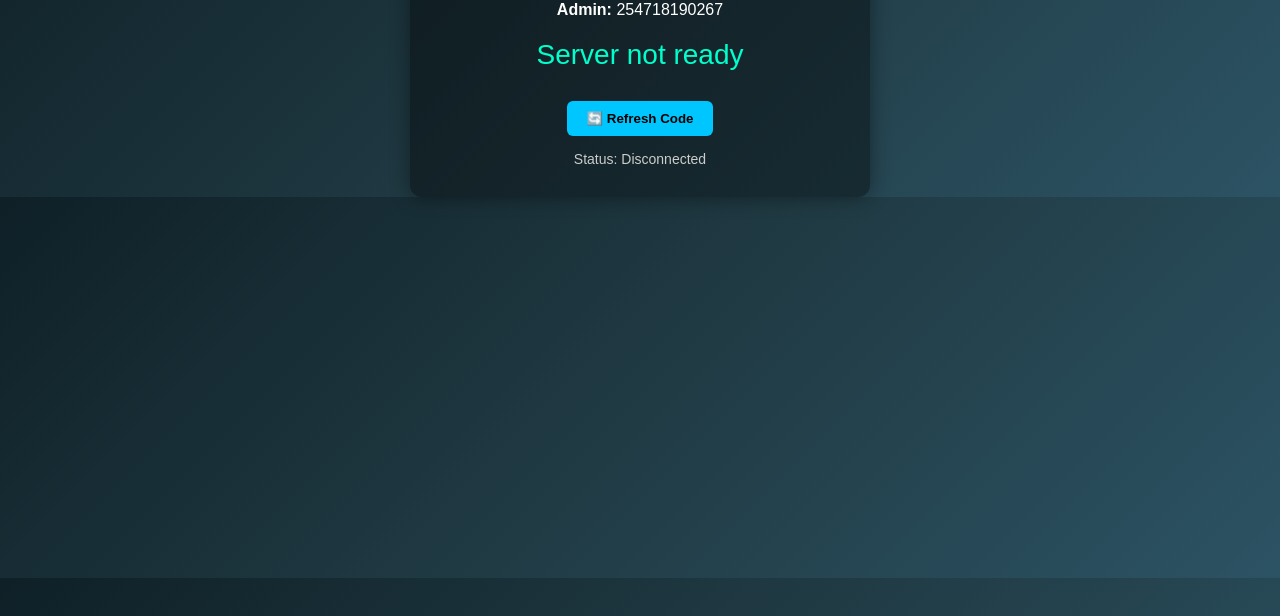
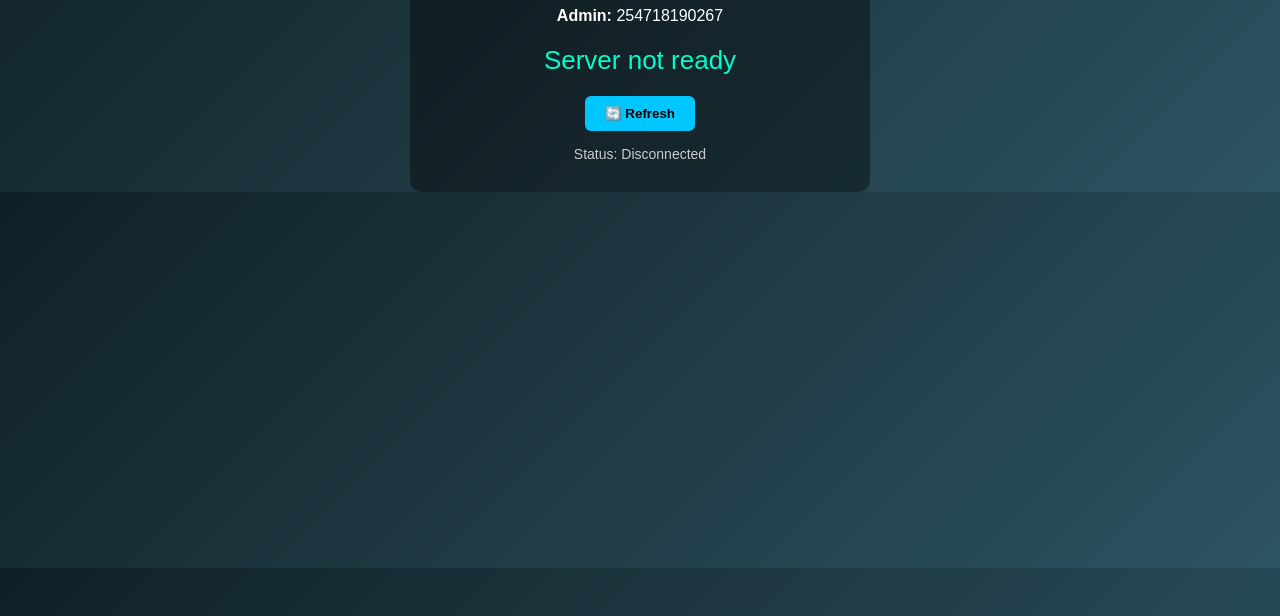
Before and after one commit to glentechkenya/Glen-x-mini, a website: page public/index.html in a window 1280 px wide. Shown: the part 184-800 px from the top of the page. Drawn offline with Linux system fonts and the light colour scheme; no server answers.

Commit message:
Update index.html

```diff
--- a/public/index.html
+++ b/public/index.html
@@ -12,28 +12,20 @@
       padding-top: 80px;
       margin: 0;
     }
-
     .box {
       background: rgba(0,0,0,0.4);
       padding: 30px;
       border-radius: 12px;
       display: inline-block;
-      box-shadow: 0 0 20px rgba(0,0,0,0.4);
       width: 90%;
       max-width: 400px;
     }
-
-    h1 {
-      margin-bottom: 10px;
-    }
-
     #code {
-      font-size: 28px;
+      font-size: 26px;
       margin: 20px 0;
       color: #00ffcc;
       word-break: break-all;
     }
-
     button {
       padding: 10px 20px;
       border: none;
@@ -42,33 +34,21 @@
       color: black;
       font-weight: bold;
       cursor: pointer;
-      margin-top: 10px;
     }
-
-    button:hover {
-      opacity: 0.85;
-    }
-
     .status {
       margin-top: 15px;
       font-size: 14px;
       color: #ccc;
     }
-
   </style>
 </head>
 <body>
   <div class="box">
     <h1>🤖 Glen-x-mini Pairing</h1>
     <p><strong>Admin:</strong> 254718190267</p>
-
     <div id="code">Loading pairing code...</div>
-
-    <button onclick="getCode()">🔄 Refresh Code</button>
-
-    <div class="status">
-      Status: <span id="status">Starting...</span>
-    </div>
+    <button onclick="getCode()">🔄 Refresh</button>
+    <div class="status">Status: <span id="status">Starting...</span></div>
   </div>
 
   <script>
@@ -78,13 +58,11 @@
         const data = await res.json()
         document.getElementById('code').innerText = data.code
         document.getElementById('status').innerText = data.status
-      } catch (err) {
+      } catch {
         document.getElementById('code').innerText = "Server not ready"
         document.getElementById('status').innerText = "Disconnected"
       }
     }
-
-    // Auto refresh every 3 seconds
     setInterval(getCode, 3000)
     getCode()
   </script>
```
